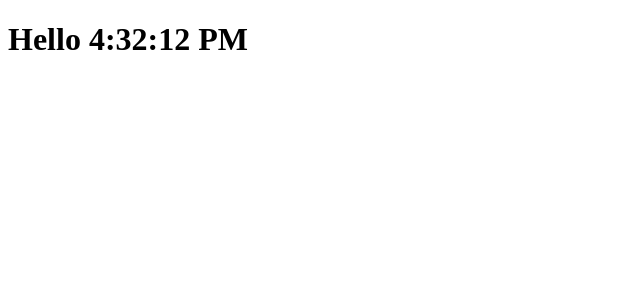
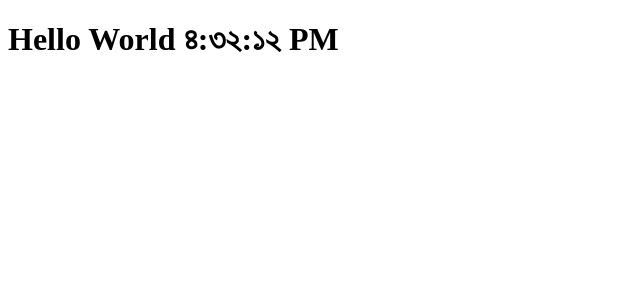
Before and after one commit to uzzal71/think-a-react-way, a React (Vite) app: page / in a window 1280 px wide. Shown: the top 300 px of the page, without its empty margins (0-640 px from the left). Built offline with nearby package versions, Linux system fonts and the light colour scheme.

Commit message:
Clock component

```diff
--- a/src/App.jsx
+++ b/src/App.jsx
@@ -1,17 +1,19 @@
 import React from "react";
 
-function Clock({ locale }) {
-  return (
-    <h1 className="hading">
-      <span>Hello {new Date().toLocaleTimeString(locale)}</span>
-    </h1>
-  )
+class Clock extends React.Component {
+  render () {
+    return (
+      <h1 className="hading">
+        <span>Hello {this.props.children} {new Date().toLocaleTimeString(this.props.locale)}</span>
+      </h1>
+    )
+  }
 }
 
 function App() {
   return (
     <div>
-      <Clock locale="bd-BD"/>
+      <Clock locale="bn-BD">World</Clock>
     </div>
   );
 }
```
